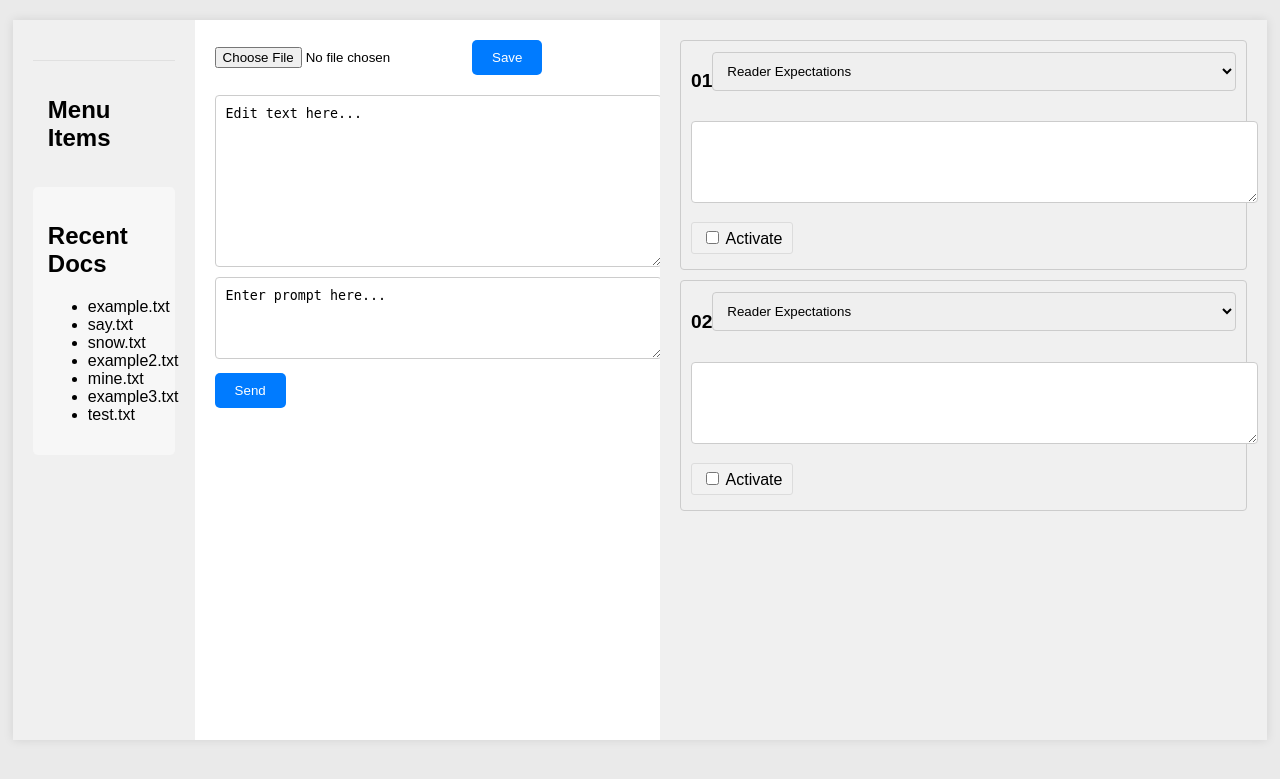
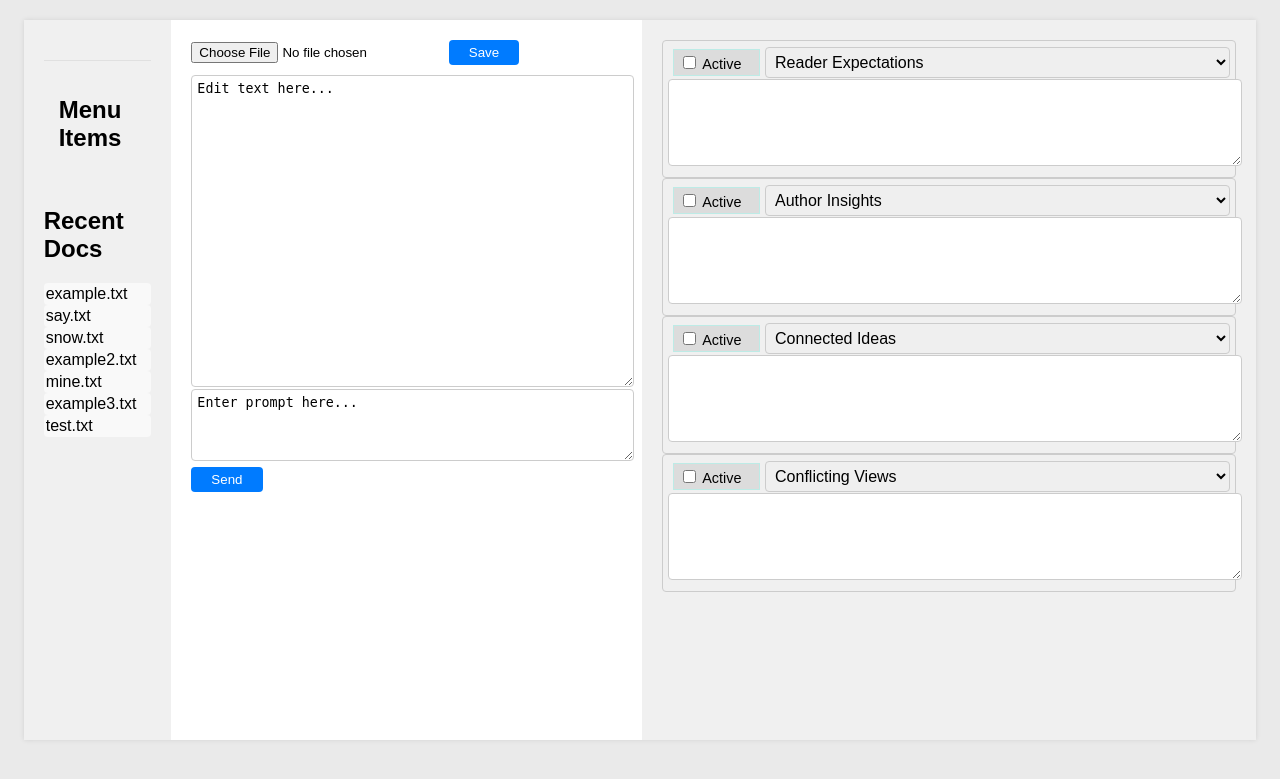
Before and after one commit to shiftbug/didactic-spoon, a Flask app: page / in a window 1280 px wide. Shown: the top 779 px of the page. Run offline with Flask 3, Linux system fonts and the light colour scheme.

Commit message:
it is better but pretty much same todo list
mainly made layout adjustment i think hahah too lazy for great commit language.

```diff
--- a/static/style.css
+++ b/static/style.css
@@ -1,90 +1,104 @@
-/* Global styles */
-body {
-    font-family: Arial, sans-serif; /* Sets the default font for the page */
-    margin: 0; /* Removes the default margin from the body */
-    padding: 0; /* Removes the default padding from the body */
-    display: flex; /* Enables flexbox layout to center the content horizontally */
-    justify-content: center; /* Centers the content horizontally within the body */
-    background-color: #eaeaea; /* Sets a light grey background color for the page */
+:root {
+    --sidebar-bg-color: #f0f0f0;
+    --main-bg-color: #fff;
+    --output-bg-color: #f9f9f9;
+    --button-bg-color: #007bff;
+    --button-bg-color-hover: #0056b3;
+    --border-radius: 4px;
+    --box-shadow: 0 0 5px rgba(0, 0, 0, 0.1);
 }
 
-/* Container for the main layout */
-.container {
-    display: flex; /* Enables flexbox layout for direct children */
-    max-width: 98%; /* Limits the container's width to 95% of the viewport width */
-    min-height: 90vh; /* Sets the minimum height to 100% of the viewport height */
-    margin: 20px auto; /* Adds vertical margin and centers the container horizontally */
-    box-shadow: 0 0 10px rgba(0, 0, 0, 0.1); /* Adds a subtle shadow around the container */
+body {
+    font-family: Arial, sans-serif;
+    margin: 0;
+    padding: 0;
+    display: flex;
+    justify-content: center;
+    background-color: #eaeaea;
 }
 
-/* Sidebar styles */
-.sidebar {
-    background-color: #f0f0f0; /* Sets a light grey background color for the sidebar */
-    width: 20%; /* Sets the sidebar width to 20% of its parent container's width */
-    padding: 20px; /* Adds padding inside the sidebar */
-    overflow-y: auto; /* Enables vertical scrolling if the content overflows */
+.container {
+    display: flex;
+    max-width: 98%;
+    min-height: 90vh;
+    margin: 20px auto;
+    box-shadow: var(--box-shadow);
 }
 
-/* Main content area styles */
-.main-content {
-    width: 60%; /* Sets the main content area width to 60% of its parent container's width */
-    padding: 20px; /* Adds padding inside the main content area */
-    min-height: 70vh; /* Sets a minimum height to 70% of the viewport height */
-    background-color: #fff; /* Sets the background color to white */
-    display: flex; /* Enables flexbox layout for direct children */
-    flex-direction: column; /* Stacks children vertically */
+.sidebar {
+    background-color: var(--sidebar-bg-color);
+    width: 15%;
+    padding: 20px;
+    overflow-y: auto;
 }
 
-/* Output panel styles */
-.output-panel {
-    background-color: #f9f9f9; /* Sets a very light grey background color for the output panel */
-    width: 20%; /* Sets the output panel width to 20% of its parent container's width */
-    padding: 20px; /* Adds padding inside the output panel */
-    overflow-y: auto; /* Enables vertical scrolling if the content overflows */
+.main-content {
+    width: 60%;
+    padding: 20px;
+    min-height: 70vh;
+    background-color: var(--main-bg-color);
+    display: flex;
+    flex-direction: column;
 }
 
-/* Styles for the recent-docs section */
-.recent-docs {
-    /* Add your styles here */
-    background-color: #f7f7f7; /* Example: a slightly different grey than the sidebar */
-    padding: 15px; /* Example: some padding */
-    margin-bottom: 20px; /* Example: space below the section */
-    border-radius: 5px; /* Example: rounded corners */
+.output-panel {
+    background-color: var(--output-bg-color);
+    width: 25%;
+    padding: 20px;
+    overflow-y: auto;
 }
 
-/* Styles for the menu section */
-.menu {
-    /* Add your styles here */
-    padding: 15px; /* Example: some padding */
-    border-top: 1px solid #e0e0e0; /* Example: a top border to separate from content above */
-    margin-top: 20px; /* Example: space above the section */
+.recent-docs ul {
+    list-style-type: none; /* Removes the default list item markers */
+    padding-left: 0; /* Removes the default padding */
 }
 
-/* Common styles for settings panel and text entry */
-.settings-panel, .text-entry {
-    margin-bottom: 20px; /* Adds bottom margin to space out elements */
+.recent-docs ul li {
+    padding: 2px; /* Adds padding inside each list item for better spacing */
+    margin-bottom: 0px; /* Adds a margin at the bottom of each list item */
+    background-color: var(--output-bg-color); /* Uses the variable for background color */
+    border-radius: var(--border-radius); /* Uses the variable for border radius */
+    transition: background-color 0.3s ease; /* Smooth transition for hover effect */
+    cursor: pointer; /* Changes the cursor to indicate the items are clickable */
+}
+
+.recent-docs ul li:hover {
+    background-color: var(--sidebar-bg-color); /* Changes background color on hover */
+    color: #333; /* Optionally change text color on hover for better contrast */
+}
+
+.menu {
+    padding: 15px;
+    border-top: 1px solid #e0e0e0;
+    margin-top: 20px;
+}
+
+.file-controls, .text-entry {
+    margin-bottom: 10px;
 }
 
 .module .module-output textarea {
-    width: 100%; /* Ensures the textarea fills the width of the module-output container */
-    padding: 10px; /* Provides padding inside the textarea */
-    margin-bottom: 10px; /* Adds space below the textarea */
-    min-height: 30vh; /* Sets a minimum height of 200px for each module */
-    border: 1px solid #ccc; /* Adds a light grey border around the textarea */
-    border-radius: 4px; /* Rounds the corners of the textarea */
-    resize: vertical; /* Allows the textarea to be resized vertically */
+    width: 100%;
+    padding: 5px;
+    margin-bottom: 2px;
+    min-height: 30vh;
+    border: 1px solid #ccc;
+    border-radius: var(--border-radius);
+    resize: vertical;
 }
 
-/* Styles for toggle-module labels */
 .toggle-module {
-    display: inline-block; /* Makes the label an inline-block element for better control */
-    margin: 5px 0; /* Adds vertical margin for spacing */
-    padding: 5px 10px; /* Adds internal padding */
-    background-color: #f2f2f2; /* Sets a light background color */
-    border: 1px solid #dcdcdc; /* Adds a subtle border */
-    border-radius: 3px; /* Slightly rounds the corners */
-    cursor: pointer; /* Changes the cursor to indicate it's clickable */
-    transition: background-color 0.3s ease; /* Smooth background color transition for hover effect */
+    font-size: 0.9em;
+    display: inline-block;
+    margin: 3px 5px;
+    padding: 3px 5px;
+    background-color: #dcdcdc;
+    border: 1px solid #bdebe6;
+    border-radius: 0px;
+    cursor: pointer;
+    transition: background-color 0.3s ease;
+    min-width: 75px; /* Adjust as needed to prevent text from wrapping */
+    white-space: nowrap; /* Prevents the text from wrapping */
 }
 
 /* Hover effect for toggle-module labels */
@@ -92,83 +106,72 @@ body {
     background-color: #e0e0e0; /* Darkens the label on hover */
 }
 
-/* Textarea styles */
+
 textarea {
-    width: 100%; /* Sets the textarea width to fill its parent container */
-    padding: 10px; /* Adds padding inside the textarea */
-    margin-bottom: 10px; /* Adds bottom margin to space out elements */
-    border: 1px solid #ccc; /* Adds a light grey border */
-    border-radius: 4px; /* Rounds the corners of the border */
-    resize: vertical; /* Allows the textarea to be resized vertically */
+    width: 100%;
+    padding: 5px;
+    margin-bottom: 2px;
+    border: 1px solid #ccc;
+    border-radius: var(--border-radius);
+    resize: vertical;
 }
 
-/* Button styles */
 button {
-    padding: 10px 20px; /* Adds padding inside the button */
-    background-color: #007bff; /* Sets the button background color to a blue shade */
-    color: white; /* Sets the button text color to white */
-    border: none; /* Removes the default button border */
-    border-radius: 5px; /* Rounds the corners of the button */
-    cursor: pointer; /* Changes the mouse cursor to indicate the button is clickable */
-    margin-right: 10px; /* Adds right margin to space out buttons */
+    padding: 5px 20px;
+    background-color: var(--button-bg-color);
+    color: white;
+    border: none;
+    border-radius: var(--border-radius);
+    cursor: pointer;
+    margin-right: 5px;
 }
 
-/* Button hover effect */
 button:hover {
-    background-color: #0056b3; /* Darkens the button background color on hover */
+    background-color: var(--button-bg-color-hover);
 }
 
-/* Dropdown styles */
-.prompt-select {
-    width: 100%; /* Sets the select element width to fill its parent container */
-    padding: 10px; /* Adds padding inside the select element */
-    margin-bottom: 20px; /* Adds bottom margin to space out elements */
-    border: 1px solid #ccc; /* Adds a light grey border */
-    border-radius: 4px; /* Rounds the corners of the border */
+button:focus, .toggle-module:focus {
+    outline: 2px solid var(--button-bg-color-hover);
 }
 
-/* Module styles */
-.module {
-    border: 1px solid #ccc; /* Adds a light grey border */
-    padding: 10px; /* Adds padding inside the module */
-    margin-bottom: 10px; /* Adds bottom margin to space out modules */
-    border-radius: 4px; /* Rounds the corners of the border */
+.prompt-select {
+    font-size: 1.0em;
+    width: 100%;
+    padding: 5px;
+    margin-bottom: 0px;
+    border: 1px solid #ccc;
+    border-radius: var(--border-radius);
 }
 
-/* Module header styles */
-.module .module-header {
-    display: flex; /* Enables flexbox layout for direct children */
-    justify-content: space-between; /* Distributes space between children */
-    align-items: center; /* Aligns children vertically in the center */
-    margin-bottom: 10px; /* Adds bottom margin to space out the */
+.module {
+    border: 1px solid #ccc;
+    padding: 5px;
+    margin-bottom: 0px;
+    border-radius: var(--border-radius);
 }
 
-/* Module title styles */
-.module .module-header .title {
-    font-size: 1.2em; /* Sets the font size of the title to 1.2 times the default size */
-    font-weight: bold; /* Makes the title text bold */
+.module .module-header {
+    display: flex;
+    justify-content: space-between;
+    align-items: center;
+    margin-bottom: 0px;
 }
 
-/* Module content styles */
-.module .module-content {
-    font-size: 0.9em; /* Sets the font size of the content to 0.9 times the default size */
+.module .module-header .title {
+    font-size: 0.9em;
+    font-weight: bold;
 }
 
-/* Media query for responsive design */
+.module .module-content {
+    font-size: 0.9em;
+}
+
 @media (max-width: 768px) {
     .container {
-        flex-direction: column; /* Stacks the container's children vertically on smaller screens */
+        flex-direction: column;
     }
 
     .sidebar, .main-content, .output-panel {
-        width: 100%; /* Sets the width of these elements to 100% on smaller screens */
+        width: 100%;
     }
 }
-
-#recent-files li {
-    cursor: pointer; /* Changes the cursor to a pointer to indicate a clickable item */
-}
-#recent-files li:hover {
-    font-weight: bold; /* Bolds the text on hover */
-    background-color: #e0e0e0; /* Highlights the text on hover */
-}
--- a/templates/index.html
+++ b/templates/index.html
@@ -34,15 +34,15 @@
             </aside>
             <!-- Main content area -->
             <main class="main-content">
-                <!-- Panel for file settings like uploading and saving -->
-                <div class="settings-panel">
+                <!-- Panel for file controls like uploading and saving -->
+                <div class="file-controls">
                     <!-- File input for uploading files with '.txt' extension -->
                     <input type="file" id="file-input" accept=".txt" />
                     <!-- Button to trigger the saveFile JavaScript function -->
                     <button onclick="saveFile()">Save</button>
                 </div>
                 <!-- Textarea for editing text content -->
-                <textarea id="text-content" name="text-content" rows="10" cols="50">Edit text here...</textarea>
+                <textarea id="text-content" name="text-content" rows="20" cols="50">Edit text here...</textarea>
                 <!-- Section for OpenAI completions -->
                 <div class="text-entry">
                     <!-- Textarea for entering prompts for OpenAI completions -->
@@ -58,8 +58,11 @@
             <!-- Module block with header, dropdown for prompts, and output area -->
             <div class="module">
                 <div class="module-header">
-                    <h3 class="title">01</h3> <!-- Added class "title" here -->
+                    <h3 class="title"></h3> <!-- Removed 01 Here!! -->
                     <!-- Dropdown for selecting prompts -->
+                    <label class="toggle-module">
+                        <input type="checkbox" class="module-checkbox"> Active
+                    </label>
                     <select class="prompt-select">
                         <option value="prompt1">Reader Expectations</option>
                         <option value="prompt2">Author Insights</option>
@@ -67,25 +70,57 @@
                     </select>
                 </div>
                 <!-- Textarea for displaying module output, set to read-only -->
-                <textarea class="module-output" rows="4" cols="50" readonly></textarea>
+                <textarea class="module-output" rows="5" cols="50" readonly></textarea>
                 <!-- Checkbox to activate or deactivate the module -->
-                <label class="toggle-module">
-                    <input type="checkbox" class="module-checkbox"> Activate
-                </label>
+
             </div>
             <div class="module">
                 <div class="module-header">
-                    <h3 class="title">02</h3> <!-- Added class "title" here -->
+                    <h3 class="title"></h3> <!-- Removed 02 Here!! -->
+                    <label class="toggle-module">
+                        <input type="checkbox" class="module-checkbox"> Active
+                    </label>
                     <select class="prompt-select">
+                        <option value="prompt2">Author Insights</option>
                         <option value="prompt1">Reader Expectations</option>
-                        <option value="prompt2">Author Insights</option>
+
                         <!-- Add more prompt options here -->
                     </select>
                 </div>
-                <textarea class="module-output" rows="4" cols="50" readonly></textarea>
-                <label class="toggle-module">
-                    <input type="checkbox" class="module-checkbox"> Activate
-                </label>
+                <textarea class="module-output" rows="5" cols="50" readonly></textarea>
+
+            </div>
+            <div class="module">
+                <div class="module-header">
+                    <h3 class="title"></h3> <!-- Removed 02 Here!! -->
+                    <label class="toggle-module">
+                        <input type="checkbox" class="module-checkbox"> Active
+                    </label>
+                    <select class="prompt-select">
+                        <option value="prompt3">Connected Ideas</option>
+                        <option value="prompt4">Conflicting Views</option>
+
+                        <!-- Add more prompt options here -->
+                    </select>
+                </div>
+                <textarea class="module-output" rows="5" cols="50" readonly></textarea>
+
+            </div>
+            <div class="module">
+                <div class="module-header">
+                    <h3 class="title"></h3> <!-- Removed 02 Here!! -->
+                    <label class="toggle-module">
+                        <input type="checkbox" class="module-checkbox"> Active
+                    </label>
+                    <select class="prompt-select">
+                        <option value="prompt4">Conflicting Views</option>
+                        <option value="prompt3">Connected Ideas</option>
+
+                        <!-- Add more prompt options here -->
+                    </select>
+                </div>
+                <textarea class="module-output" rows="5" cols="50" readonly></textarea>
+
             </div>
             <!-- Add more modules as needed -->
         </aside>
@@ -98,6 +133,9 @@
         var promptContents = {
             'prompt1': 'As a reader encountering this passage for the first time, how do you connect to the content?',
             'prompt2': 'As a distinguished author what stands out to you about this text?',
+            'prompt3': 'As a deep lateral thinker, what are some less obviously connected ideas relating to this text?',
+            'prompt4': 'As a someone who sees things differently, what might we take into account which would run contrary to our first assumption when reading this text??',
+
             // Add more mappings as needed
         };
 
```
Also changed, not shown: 2 other files.
